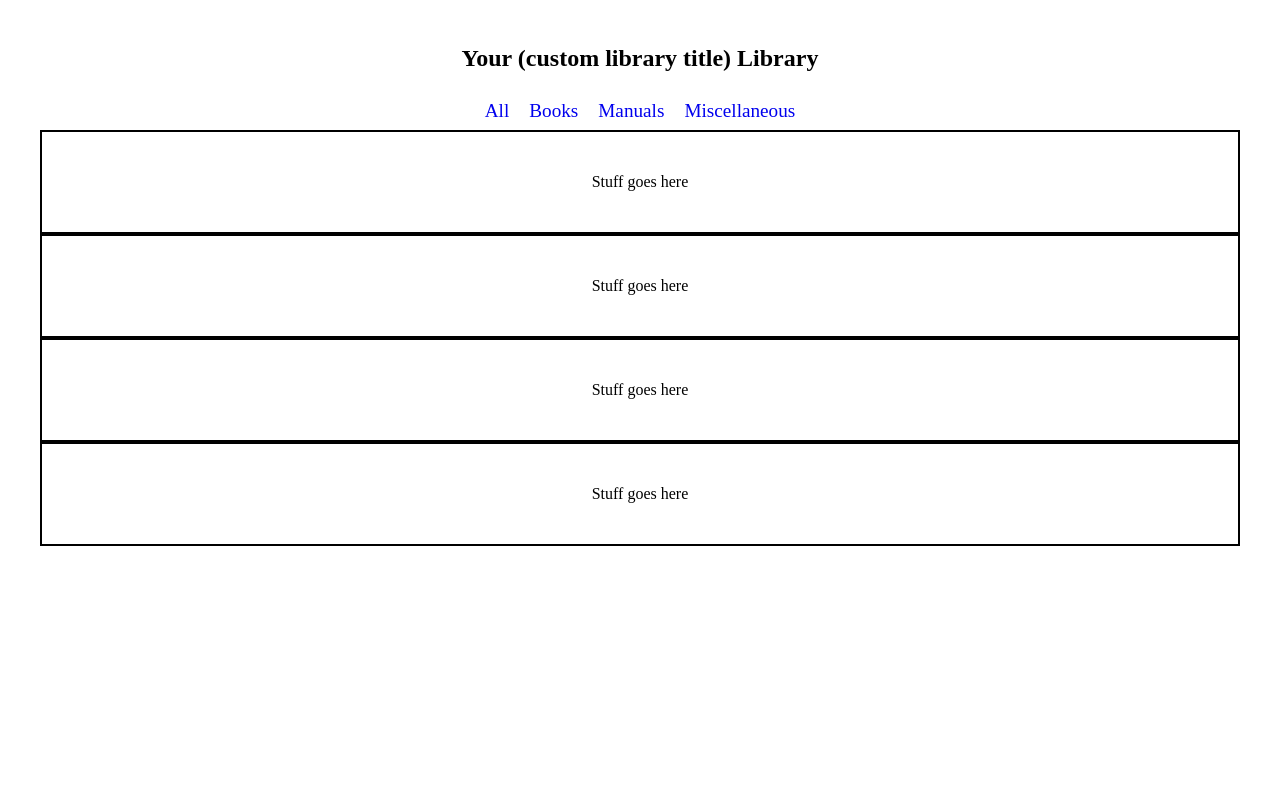
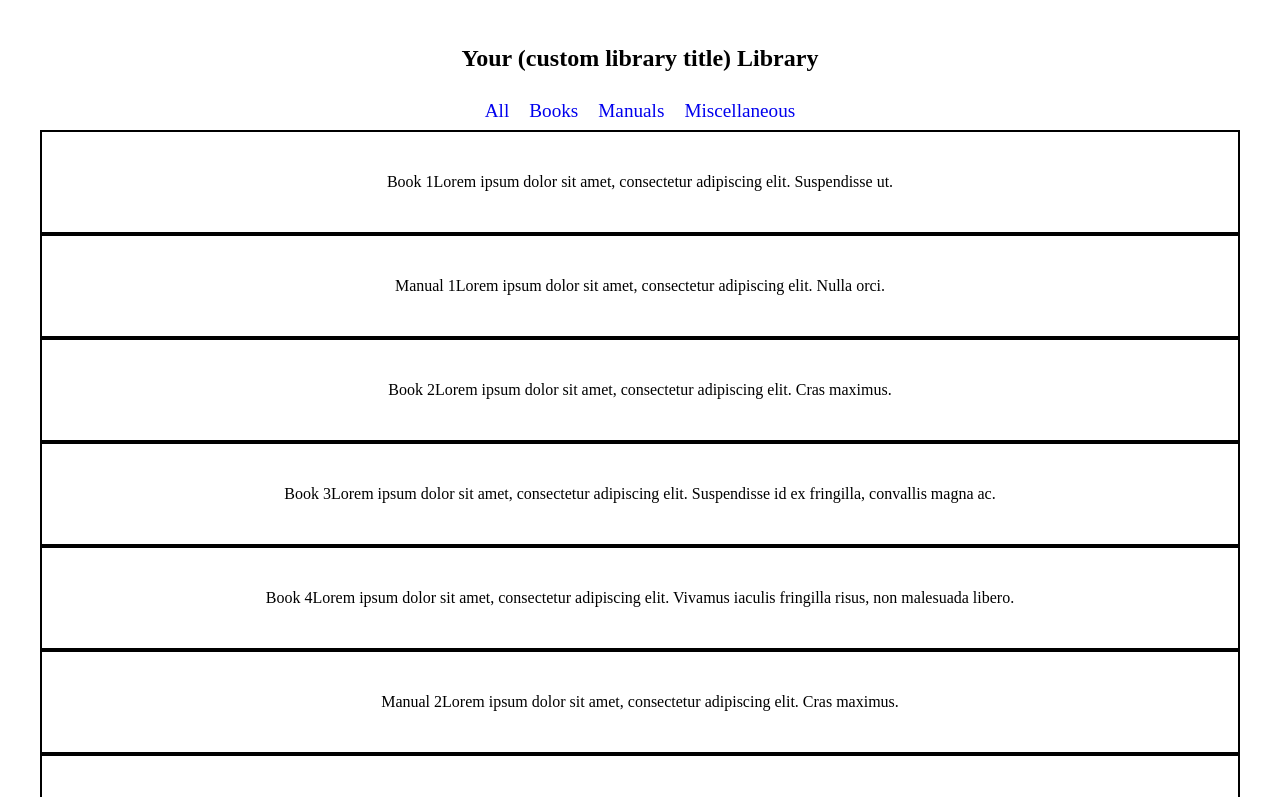
Before and after one commit to MrDiamondNL/Personal-Library-Manager, a React (Vite) app: page / in a window 1280 px wide. Shown: the top 797 px of the page. Built offline with nearby package versions, Linux system fonts and the light colour scheme.

Commit message:
forgot to commit changes

```diff
--- a/package.json
+++ b/package.json
@@ -12,6 +12,7 @@
   "dependencies": {
     "react": "^18.2.0",
     "react-dom": "^18.2.0",
+    "react-query": "^3.39.3",
     "react-router-dom": "^6.24.0"
   },
   "devDependencies": {
--- a/src/App.jsx
+++ b/src/App.jsx
@@ -2,6 +2,7 @@ import { createBrowserRouter, Route, createRoutesFromElements, RouterProvider }
 import './App.css'
 import data from "../data/dbtest.json"
 import { useEffect, useState } from "react"
+import { QueryClient, QueryClientProvider } from "react-query"
 
 //Layouts
 import RootLayout from "./layouts/RootLayout"
@@ -27,16 +28,14 @@ const router = createBrowserRouter(
 
 
 function App() {
-  const [library, setLibrary] = useState([data]);
 
-  // useEffect(() => {
-  //   library = setLibrary(data);
-  // }, [])
-
-  console.log(library);
+  const queryClient = new QueryClient();
 
   return (
-    <RouterProvider router={router} />
+    <QueryClientProvider client={queryClient}>
+      <RouterProvider router={router} />
+    </QueryClientProvider>
+
   )
 }
 
--- a/src/components/CardContainer.jsx
+++ b/src/components/CardContainer.jsx
@@ -1,9 +1,11 @@
 import React from 'react'
 
-export default function CardContainer() {
+export default function CardContainer({ title, description }) {
+    // console.log(title, description);
     return (
         <div className="card-container">
-            Stuff goes here
+            <p>{title}</p>
+            <p>{description}</p>
         </div>
     )
 }
--- a/src/pages/All.jsx
+++ b/src/pages/All.jsx
@@ -1,12 +1,18 @@
 import CardContainer from "../components/CardContainer"
+import { useQuery } from "react-query"
+import libraryData from "../../data/dbtest.json"
 
 export default function All() {
-    return (
-        <div>
-            <CardContainer />
-            <CardContainer />
-            <CardContainer />
-            <CardContainer />
-        </div>
+    const fetchLib = () => {
+        return libraryData;
+    }
+    const { data } = useQuery(
+        "lib",
+        fetchLib
     )
+    if (!data) return null;
+
+    return data.library.map((book) => (
+        <CardContainer {...book} key={book.id} />
+    ))
 }
```
Also changed, not shown: 1 other file (tests, documents, lock files or other folders).
